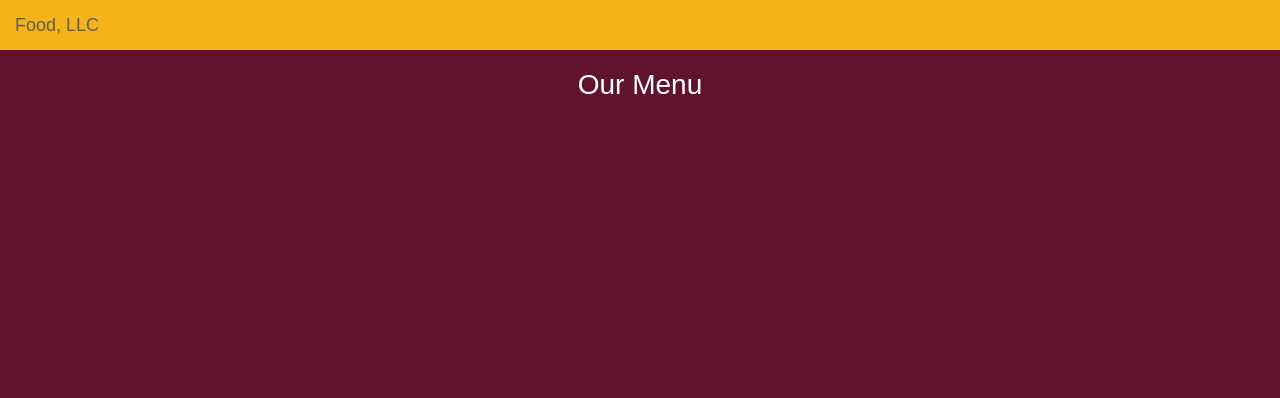
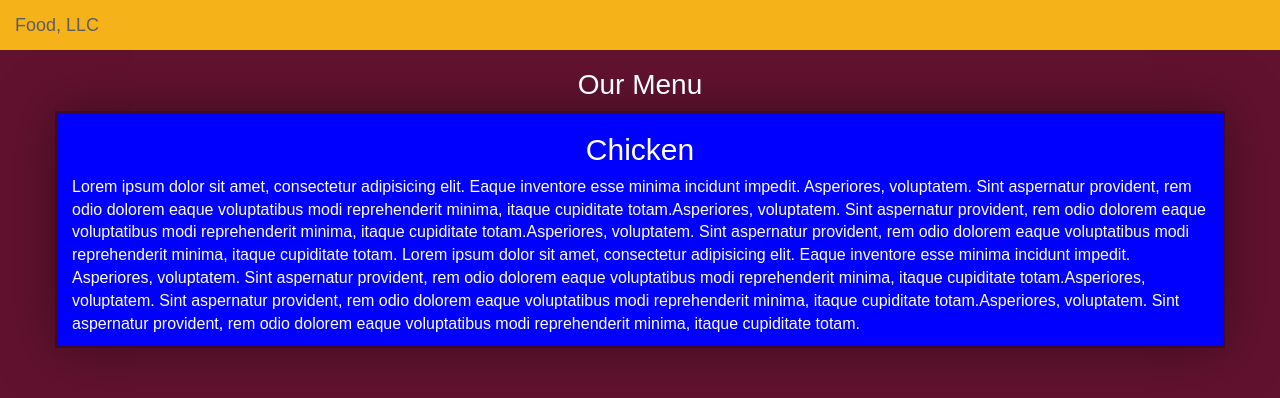
Before and after one commit to gavinconran/CourseraWebDev, a plain HTML site: page module3-solution/index.html in a window 1280 px wide. Drawn offline with Linux system fonts and the light colour scheme.

Commit message:
11: added single section

```diff
--- a/module3-solution/css/styles.css
+++ b/module3-solution/css/styles.css
@@ -8,6 +8,12 @@ body {
 h1 {
   color:white;
   font-size:175%;
+}
+
+#main-content {
+  box-shadow: 0 0 50px #3F0C1F;
+  border: 2px solid #3F0C1F;
+  background-color: blue;
 }
 
 /** HEADER **/
--- a/module3-solution/index.html
+++ b/module3-solution/index.html
@@ -48,6 +48,14 @@
   </header>
 
   <h1 class="text-center">Our Menu</h1>
+  <div id="main-content" class="container">
+    <section class="row">
+      <div class="col-md-12 col-sm-12 col-xs-12">
+        <h2 class="text-center">Chicken</h2>
+            <p>Lorem ipsum dolor sit amet, consectetur adipisicing elit. Eaque inventore esse minima incidunt impedit. Asperiores, voluptatem. Sint aspernatur provident, rem odio dolorem eaque voluptatibus modi reprehenderit minima, itaque cupiditate totam.Asperiores, voluptatem. Sint aspernatur provident, rem odio dolorem eaque voluptatibus modi reprehenderit minima, itaque cupiditate totam.Asperiores, voluptatem. Sint aspernatur provident, rem odio dolorem eaque voluptatibus modi reprehenderit minima, itaque cupiditate totam. Lorem ipsum dolor sit amet, consectetur adipisicing elit. Eaque inventore esse minima incidunt impedit. Asperiores, voluptatem. Sint aspernatur provident, rem odio dolorem eaque voluptatibus modi reprehenderit minima, itaque cupiditate totam.Asperiores, voluptatem. Sint aspernatur provident, rem odio dolorem eaque voluptatibus modi reprehenderit minima, itaque cupiditate totam.Asperiores, voluptatem. Sint aspernatur provident, rem odio dolorem eaque voluptatibus modi reprehenderit minima, itaque cupiditate totam.</p>
+      </div>
+    </section>
+  </div><!-- End of #main-content -->
 
   <!-- jQuery (Bootstrap JS plugins depend on it) -->
   <script src="js/jquery-2.1.4.min.js"></script>
```
